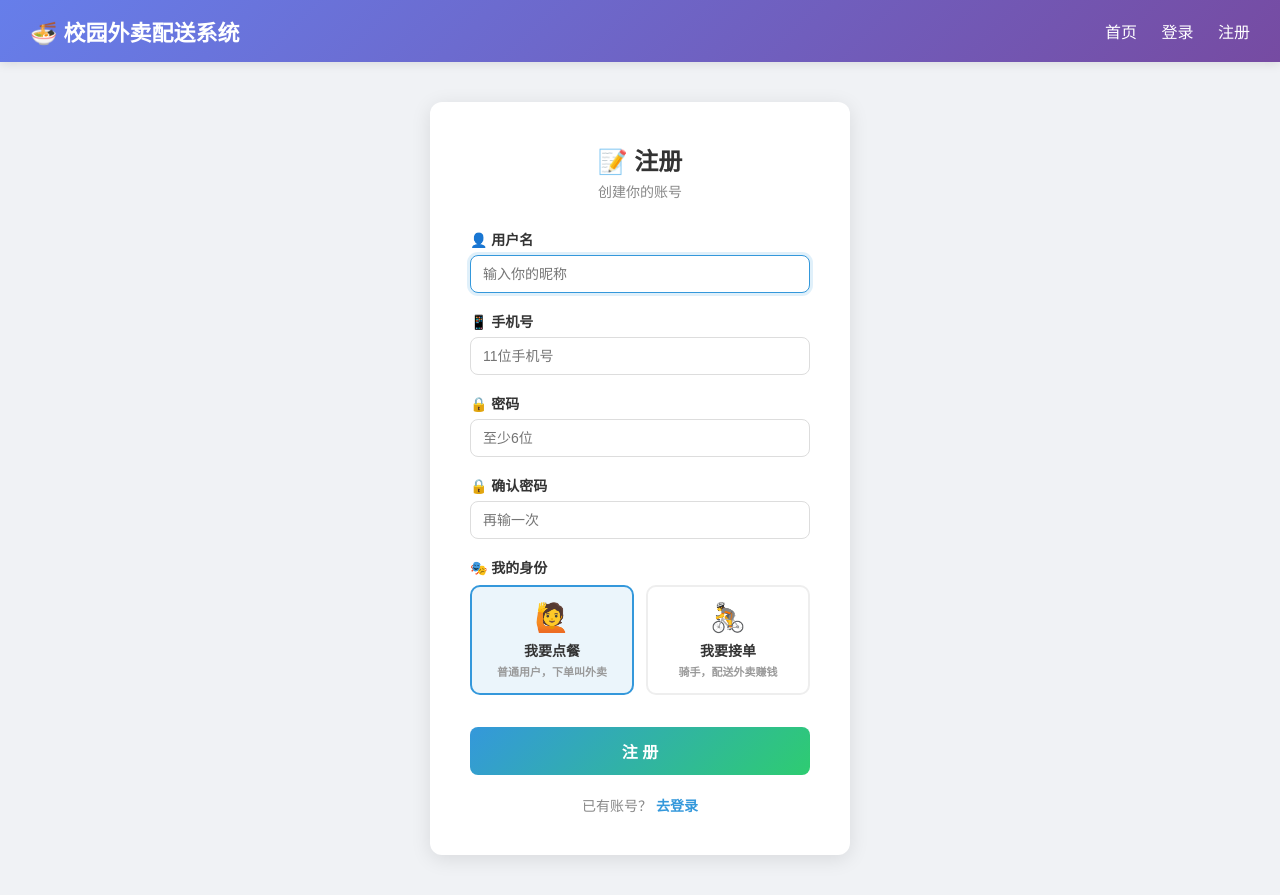
After one commit to Guoxiaolu227/campus_delivery_backend, a Flask app: page /auth/register in a window 1280 px wide. The commit adds this page. Run offline with Flask 3, Linux system fonts and the light colour scheme.

Commit message:
第4次修改，添加用户系统

```diff
--- a/app/auth/routes.py
+++ b/app/auth/routes.py
@@ -1,8 +1,138 @@
-from flask import jsonify
+"""
+认证路由：注册 / 登录 / 退出
+
+路由一览：
+  GET  /auth/login     — 显示登录页面
+  POST /auth/login     — 处理登录表单
+  GET  /auth/register  — 显示注册页面
+  POST /auth/register  — 处理注册表单
+  GET  /auth/logout    — 退出登录
+"""
+
+from flask import render_template, redirect, url_for, flash, request
+from flask_login import login_user, logout_user, login_required, current_user
 from app.auth import bp
+from app.extensions import db
+from app.models import User, Courier
 
 
-@bp.route('/login')
+@bp.route('/login', methods=['GET', 'POST'])
 def login():
-    """登录页面（占位，后续实现）"""
-    return jsonify({'message': '登录功能开发中'})
+    """
+    登录
+
+    GET  → 显示登录页面
+    POST → 接收表单 → 验证手机号+密码 → 登录成功跳转
+    """
+    # 如果已经登录了，直接跳到首页
+    if current_user.is_authenticated:
+        return redirect(url_for('main.index'))
+
+    if request.method == 'POST':
+        phone = request.form.get('phone', '').strip()
+        password = request.form.get('password', '')
+
+        # ---------- 校验 ----------
+        if not phone or not password:
+            flash('请填写手机号和密码', 'danger')
+            return render_template('auth/login.html')
+
+        user = User.query.filter_by(phone=phone).first()
+
+        if user is None:
+            flash('该手机号未注册', 'danger')
+            return render_template('auth/login.html')
+
+        if not user.check_password(password):
+            flash('密码错误', 'danger')
+            return render_template('auth/login.html')
+
+        if not user.is_active:
+            flash('账号已被禁用，请联系管理员', 'danger')
+            return render_template('auth/login.html')
+
+        # ---------- 登录成功 ----------
+        login_user(user, remember=True)
+        # remember=True：关闭浏览器后下次打开仍然保持登录
+
+        flash(f'欢迎回来，{user.username}！', 'success')
+
+        # 跳转到登录前想访问的页面（如果有的话），否则跳首页
+        next_page = request.args.get('next')
+        if next_page:
+            return redirect(next_page)
+        return redirect(url_for('main.index'))
+
+    # GET 请求：显示登录页面
+    return render_template('auth/login.html')
+
+
+@bp.route('/register', methods=['GET', 'POST'])
+def register():
+    """
+    注册
+
+    GET  → 显示注册页面
+    POST → 接收表单 → 校验 → 创建用户 → 自动登录 → 跳转
+    """
+    if current_user.is_authenticated:
+        return redirect(url_for('main.index'))
+
+    if request.method == 'POST':
+        username = request.form.get('username', '').strip()
+        phone = request.form.get('phone', '').strip()
+        password = request.form.get('password', '')
+        password2 = request.form.get('password2', '')
+        role = request.form.get('role', 'user')
+
+        # ---------- 校验 ----------
+        errors = []
+        if not username:
+            errors.append('请填写用户名')
+        if not phone:
+            errors.append('请填写手机号')
+        if len(phone) != 11 or not phone.isdigit():
+            errors.append('手机号必须是11位数字')
+        if not password or len(password) < 6:
+            errors.append('密码至少6位')
+        if password != password2:
+            errors.append('两次密码不一致')
+        if role not in ('user', 'rider'):
+            errors.append('角色只能选 用户 或 骑手')
+        if User.query.filter_by(phone=phone).first():
+            errors.append('该手机号已注册')
+
+        if errors:
+            for e in errors:
+                flash(e, 'danger')
+            return render_template('auth/register.html')
+
+        # ---------- 创建用户 ----------
+        user = User(username=username, phone=phone, role=role)
+        user.set_password(password)
+        db.session.add(user)
+        db.session.flush()  # 获取 user.id
+
+        # 如果注册的是骑手，自动在 Courier 表创建一条记录
+        if role == 'rider':
+            courier = Courier(name=username, status='available', user_id=user.id)
+            db.session.add(courier)
+
+        db.session.commit()
+
+        # ---------- 自动登录 ----------
+        login_user(user, remember=True)
+        flash(f'注册成功！欢迎 {username}', 'success')
+        return redirect(url_for('main.index'))
+
+    # GET 请求：显示注册页面
+    return render_template('auth/register.html')
+
+
+@bp.route('/logout')
+@login_required
+def logout():
+    """退出登录"""
+    logout_user()
+    flash('已退出登录', 'info')
+    return redirect(url_for('auth.login'))
--- a/requirements.txt
+++ b/requirements.txt
@@ -1,5 +1,6 @@
 Flask==3.0.0
 Flask-SQLAlchemy==3.1.1
+Flask-Login==0.6.3
 osmnx==1.9.3
 networkx==3.2.1
 matplotlib==3.8.2
--- a/run.py
+++ b/run.py
@@ -22,3 +22,7 @@ if __name__ == '__main__':
     # debug=True: 开发模式，代码修改后自动重启
     # host='0.0.0.0': 允许局域网内其他设备访问
     app.run(debug=True, host='0.0.0.0', port=5000)
+"""
+    别忘了先搞个管理员：
+    flask create-admin --phone 13800000000 --username admin --password 123456
+"""
--- /dev/null
+++ b/static/css/auth.css
@@ -0,0 +1,139 @@
+/* ===== 登录注册页面样式 ===== */
+
+.auth-container {
+    display: flex;
+    justify-content: center;
+    align-items: center;
+    min-height: calc(100vh - 120px);
+    padding: 20px;
+}
+
+.auth-card {
+    background: #fff;
+    border-radius: 12px;
+    box-shadow: 0 4px 20px rgba(0, 0, 0, 0.1);
+    padding: 40px;
+    width: 100%;
+    max-width: 420px;
+}
+
+.auth-card h2 {
+    text-align: center;
+    margin-bottom: 4px;
+    font-size: 24px;
+}
+
+.auth-subtitle {
+    text-align: center;
+    color: #888;
+    font-size: 14px;
+    margin-bottom: 28px;
+}
+
+.form-group {
+    margin-bottom: 18px;
+}
+
+.form-group label {
+    display: block;
+    font-size: 14px;
+    font-weight: 600;
+    color: #333;
+    margin-bottom: 6px;
+}
+
+.form-group input[type="text"],
+.form-group input[type="password"] {
+    width: 100%;
+    padding: 10px 12px;
+    border: 1px solid #ddd;
+    border-radius: 8px;
+    font-size: 14px;
+    transition: border-color 0.2s;
+    box-sizing: border-box;
+}
+
+.form-group input:focus {
+    outline: none;
+    border-color: #3498DB;
+    box-shadow: 0 0 0 3px rgba(52, 152, 219, 0.15);
+}
+
+.auth-btn {
+    width: 100%;
+    padding: 12px;
+    background: linear-gradient(135deg, #3498DB, #2ECC71);
+    color: #fff;
+    border: none;
+    border-radius: 8px;
+    font-size: 16px;
+    font-weight: 600;
+    cursor: pointer;
+    margin-top: 8px;
+    transition: transform 0.15s, box-shadow 0.15s;
+}
+
+.auth-btn:hover {
+    transform: translateY(-1px);
+    box-shadow: 0 4px 12px rgba(52, 152, 219, 0.3);
+}
+
+.auth-footer {
+    text-align: center;
+    margin-top: 20px;
+    font-size: 14px;
+    color: #888;
+}
+
+.auth-footer a {
+    color: #3498DB;
+    text-decoration: none;
+    font-weight: 600;
+}
+
+/* ===== 角色选择卡片 ===== */
+
+.role-selector {
+    display: flex;
+    gap: 12px;
+    margin-top: 8px;
+}
+
+.role-option {
+    flex: 1;
+    cursor: pointer;
+}
+
+.role-option input[type="radio"] {
+    display: none;
+}
+
+.role-card {
+    border: 2px solid #eee;
+    border-radius: 10px;
+    padding: 14px 10px;
+    text-align: center;
+    transition: all 0.2s;
+}
+
+.role-option input:checked + .role-card {
+    border-color: #3498DB;
+    background: #EBF5FB;
+}
+
+.role-icon {
+    font-size: 28px;
+    margin-bottom: 6px;
+}
+
+.role-name {
+    font-size: 14px;
+    font-weight: 600;
+    color: #333;
+}
+
+.role-desc {
+    font-size: 11px;
+    color: #999;
+    margin-top: 3px;
+}
--- /dev/null
+++ b/templates/auth/register.html
@@ -0,0 +1,65 @@
+{% extends "base.html" %}
+{% block title %}注册 - 校园外卖配送系统{% endblock %}
+
+{% block extra_css %}
+<link rel="stylesheet" href="{{ url_for('static', filename='css/auth.css') }}">
+{% endblock %}
+
+{% block content %}
+<div class="auth-container">
+    <div class="auth-card">
+        <h2>📝 注册</h2>
+        <p class="auth-subtitle">创建你的账号</p>
+
+        <form method="POST" action="{{ url_for('auth.register') }}">
+            <div class="form-group">
+                <label for="username">👤 用户名</label>
+                <input type="text" id="username" name="username" placeholder="输入你的昵称" required autofocus>
+            </div>
+
+            <div class="form-group">
+                <label for="phone">📱 手机号</label>
+                <input type="text" id="phone" name="phone" placeholder="11位手机号" maxlength="11" required>
+            </div>
+
+            <div class="form-group">
+                <label for="password">🔒 密码</label>
+                <input type="password" id="password" name="password" placeholder="至少6位" minlength="6" required>
+            </div>
+
+            <div class="form-group">
+                <label for="password2">🔒 确认密码</label>
+                <input type="password" id="password2" name="password2" placeholder="再输一次" minlength="6" required>
+            </div>
+
+            <div class="form-group">
+                <label>🎭 我的身份</label>
+                <div class="role-selector">
+                    <label class="role-option">
+                        <input type="radio" name="role" value="user" checked>
+                        <div class="role-card">
+                            <div class="role-icon">🙋</div>
+                            <div class="role-name">我要点餐</div>
+                            <div class="role-desc">普通用户，下单叫外卖</div>
+                        </div>
+                    </label>
+                    <label class="role-option">
+                        <input type="radio" name="role" value="rider">
+                        <div class="role-card">
+                            <div class="role-icon">🚴</div>
+                            <div class="role-name">我要接单</div>
+                            <div class="role-desc">骑手，配送外卖赚钱</div>
+                        </div>
+                    </label>
+                </div>
+            </div>
+
+            <button type="submit" class="auth-btn">注 册</button>
+        </form>
+
+        <div class="auth-footer">
+            已有账号？ <a href="{{ url_for('auth.login') }}">去登录</a>
+        </div>
+    </div>
+</div>
+{% endblock %}
--- a/templates/base.html
+++ b/templates/base.html
@@ -5,31 +5,69 @@
     <meta name="viewport" content="width=device-width, initial-scale=1.0">
     <title>{% block title %}校园外卖配送系统{% endblock %}</title>
 
-    <!-- Leaflet 地图库（开源免费，用于替代 matplotlib 绘图） -->
+    <!-- Leaflet 地图库 -->
     <link rel="stylesheet" href="https://unpkg.com/leaflet@1.9.4/dist/leaflet.css" />
     <script src="https://unpkg.com/leaflet@1.9.4/dist/leaflet.js"></script>
 
-    <!-- Chart.js 图表库（用于绘制收敛曲线，替代 matplotlib） -->
+    <!-- Chart.js 图表库 -->
     <script src="https://cdn.jsdelivr.net/npm/chart.js"></script>
 
     <!-- 自定义样式 -->
     <link rel="stylesheet" href="{{ url_for('static', filename='css/style.css') }}">
+
+    {% block extra_css %}{% endblock %}
 </head>
 <body>
-    <!-- 顶部导航栏 -->
+    <!-- 顶部导航栏 ★ 改造：根据登录状态显示不同内容 -->
     <nav class="navbar">
         <div class="nav-brand">🍜 校园外卖配送系统</div>
         <div class="nav-links">
             <a href="/">首页</a>
+
+            {% if current_user.is_authenticated %}
+                <!-- ★ 已登录：显示用户名 + 角色 + 退出 -->
+                <span style="color: #ccc; margin: 0 8px;">|</span>
+                <span style="color: #eee; font-size: 13px;">
+                    👤 {{ current_user.username }}
+                    {% if current_user.role == 'admin' %}
+                        <span style="background:#E74C3C;color:#fff;padding:1px 6px;border-radius:3px;font-size:11px;">管理员</span>
+                    {% elif current_user.role == 'rider' %}
+                        <span style="background:#3498DB;color:#fff;padding:1px 6px;border-radius:3px;font-size:11px;">骑手</span>
+                    {% else %}
+                        <span style="background:#2ECC71;color:#fff;padding:1px 6px;border-radius:3px;font-size:11px;">用户</span>
+                    {% endif %}
+                </span>
+                <a href="{{ url_for('auth.logout') }}" style="margin-left: 8px;">退出</a>
+            {% else %}
+                <!-- ★ 未登录：显示登录/注册 -->
+                <a href="{{ url_for('auth.login') }}">登录</a>
+                <a href="{{ url_for('auth.register') }}">注册</a>
+            {% endif %}
         </div>
     </nav>
 
-    <!-- 页面内容区域（子模板填充） -->
+    <!-- Flash 消息（登录/注册成功/失败的提示） -->
+    <div style="max-width: 600px; margin: 10px auto;">
+        {% with messages = get_flashed_messages(with_categories=true) %}
+            {% if messages %}
+                {% for category, message in messages %}
+                    <div style="padding: 10px 16px; margin-bottom: 8px; border-radius: 6px; font-size: 14px;
+                        {% if category == 'danger' %}background: #FDECEA; color: #C0392B; border: 1px solid #E74C3C;
+                        {% elif category == 'success' %}background: #EAFAF1; color: #27AE60; border: 1px solid #2ECC71;
+                        {% else %}background: #EBF5FB; color: #2980B9; border: 1px solid #3498DB;
+                        {% endif %}">
+                        {{ message }}
+                    </div>
+                {% endfor %}
+            {% endif %}
+        {% endwith %}
+    </div>
+
+    <!-- 页面内容区域 -->
     <main class="container">
         {% block content %}{% endblock %}
     </main>
 
-    <!-- 页面脚本（子模板填充） -->
     {% block scripts %}{% endblock %}
 </body>
 </html>
```
Also changed, not shown: app/__init__.py (+42 -4 lines), app/delivery/order_service.py (+4 -14 lines), app/extensions.py (+7 -1 lines), app/main/routes.py (+4 -5 lines), app/models.py (+107 -82 lines), templates/auth/login.html (added, +34 -0 lines).
